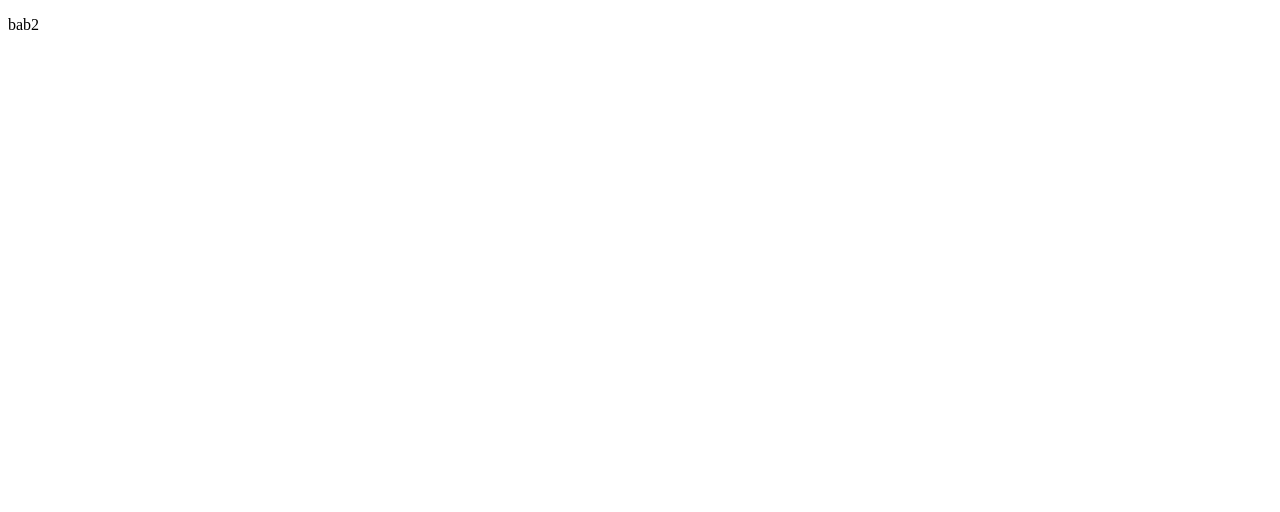
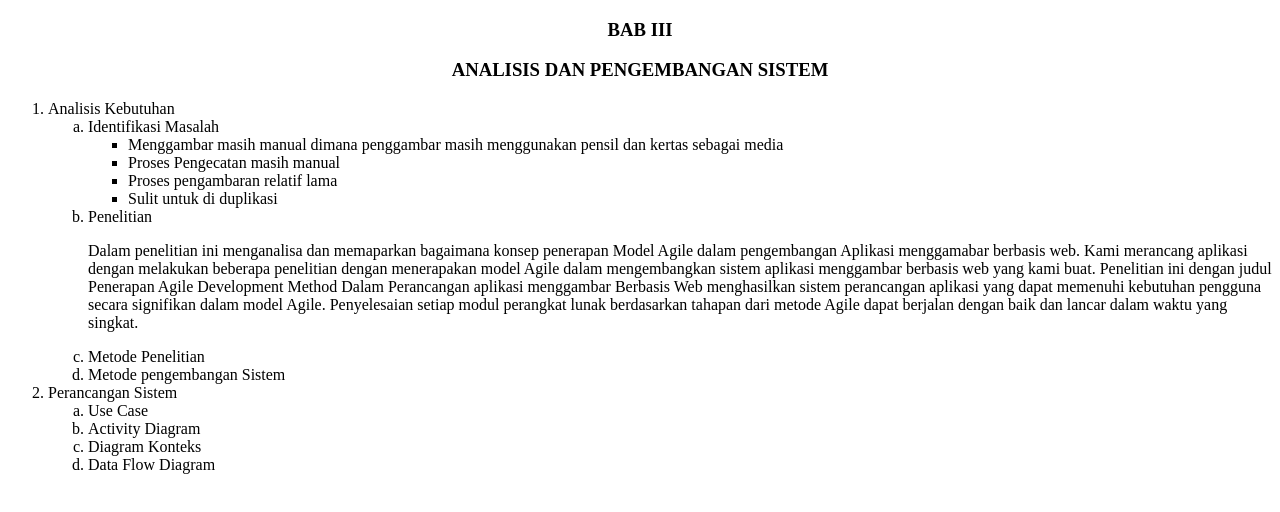
Before and after one commit to berlianaays/Agile_Kelompok3, a plain HTML site: page index.html in a window 1280 px wide. Drawn offline with Linux system fonts and the light colour scheme.

Commit message:
menambahkan bab 3

```diff
--- a/index.html
+++ b/index.html
@@ -7,8 +7,40 @@
     <title>Document</title>
 </head>
 <body>
-   <p>
-       bab2
-   </p>
+    <center><h3>BAB III </h3></center>
+    <center><H3>ANALISIS DAN PENGEMBANGAN SISTEM</H3></center>
+    <ol>
+        <li>Analisis Kebutuhan</li>
+        <ol type="a">
+            <li>Identifikasi Masalah</li>
+                <ul type="cirkel">
+            <li>Menggambar masih manual dimana penggambar masih menggunakan pensil dan kertas sebagai media </li>
+            <li>Proses Pengecatan masih manual</li>
+            <li>Proses pengambaran relatif lama</li>
+            <li>Sulit untuk di duplikasi</li></ul>
+        <li>Penelitian</li>
+        <p>Dalam penelitian ini menganalisa dan memaparkan bagaimana konsep penerapan Model Agile
+             dalam pengembangan Aplikasi menggamabar berbasis web.
+            Kami merancang aplikasi dengan melakukan beberapa penelitian dengan menerapakan model Agile
+            dalam mengembangkan sistem aplikasi menggambar berbasis web yang kami buat.
+            Penelitian ini dengan judul Penerapan Agile Development Method Dalam Perancangan aplikasi menggambar
+            Berbasis Web  menghasilkan sistem perancangan aplikasi yang dapat memenuhi kebutuhan pengguna
+            secara signifikan dalam model Agile. Penyelesaian setiap modul perangkat lunak berdasarkan tahapan dari
+            metode Agile dapat berjalan dengan baik dan lancar dalam waktu yang singkat.
+            </p>
+        <li>Metode Penelitian</li>
+
+        <li>Metode pengembangan Sistem</li>
+        </ol>
+
+        <li>Perancangan Sistem</li>
+        <ol type="a">
+            <li>Use Case</li>
+            <li>Activity Diagram</li>
+            <li>Diagram Konteks</li>
+            <li>Data Flow Diagram</li>
+        </ol>
+    </ol>
+
 </body>
 </html>
```
